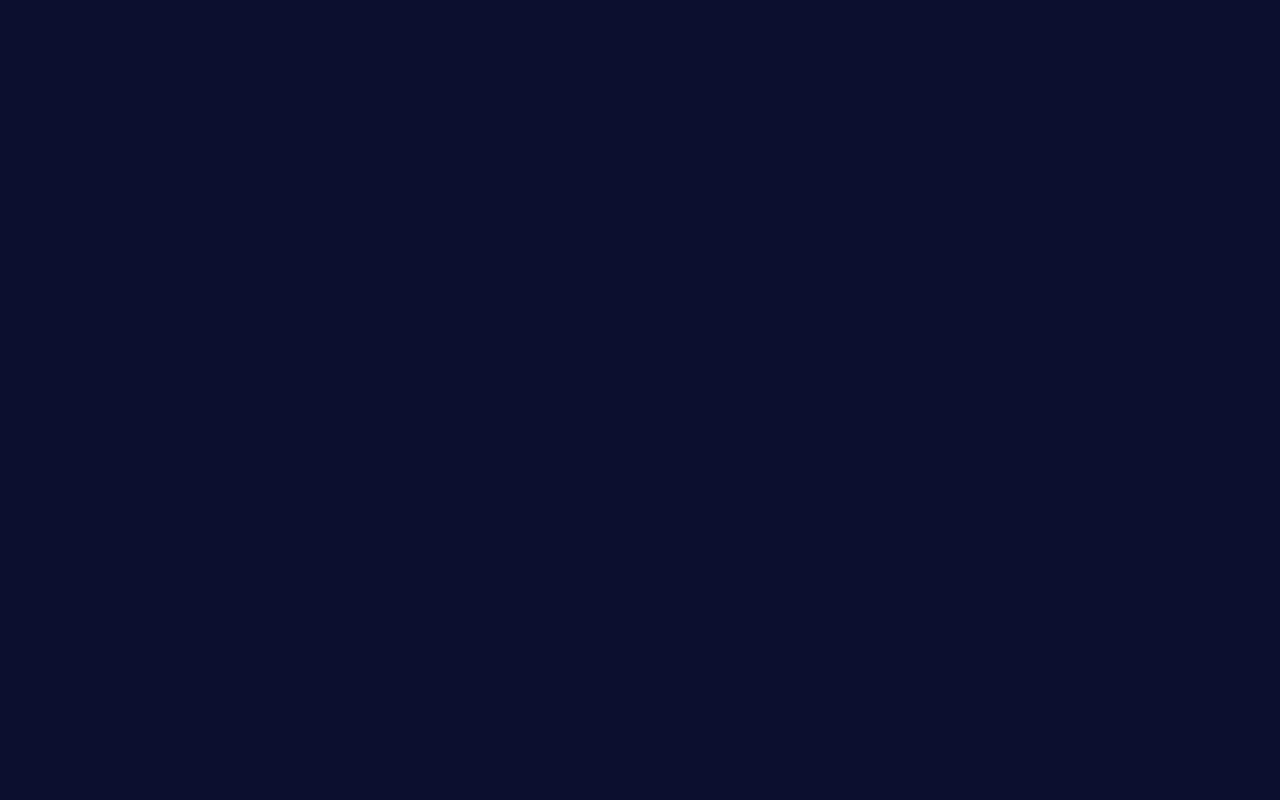
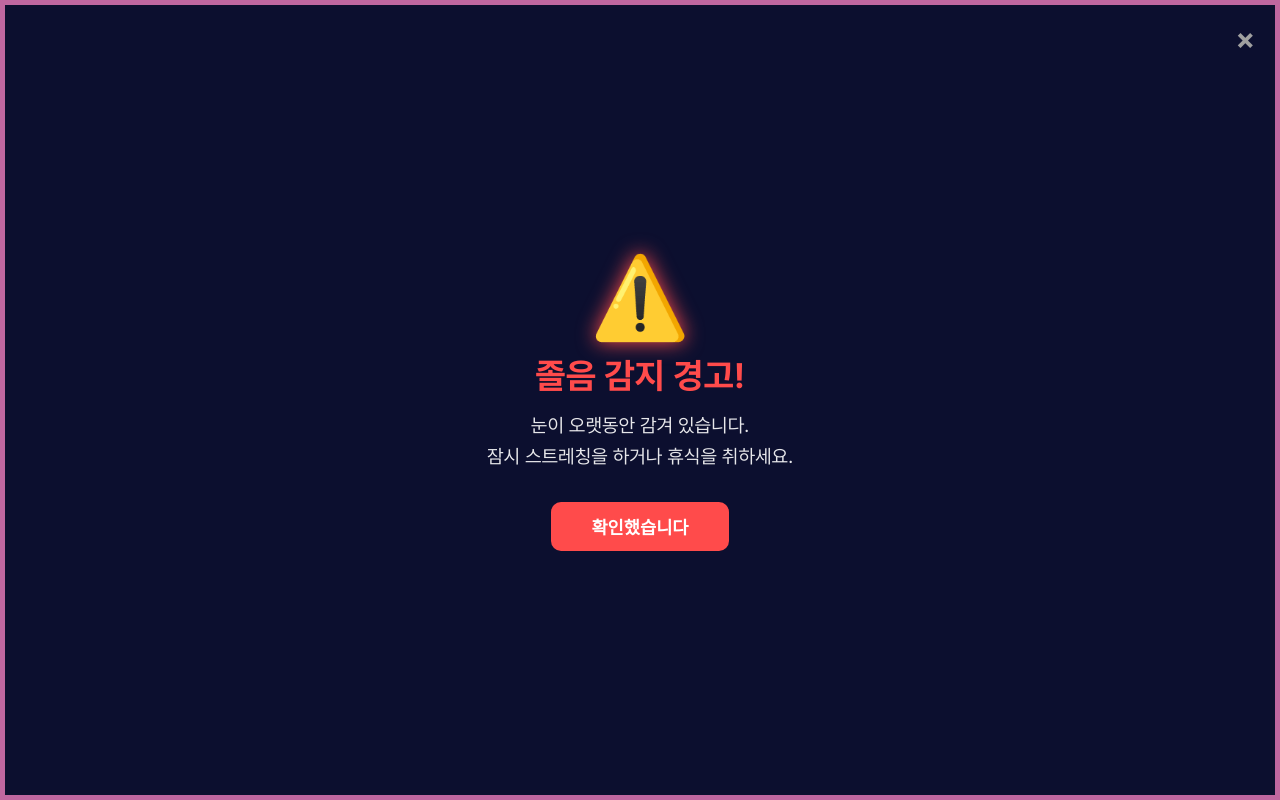
Before and after one commit to Inha02/HCI, a React (Create React App) app in the folder frontend/: page /drowsy-popup in a window 1280 px wide. Before the commit this address had no page. Built offline with nearby package versions, Linux system fonts and the light colour scheme.

Commit message:
눈데이터,졸음감지팝업

```diff
--- a/frontend/src/components/FaceMeshManager.jsx
+++ b/frontend/src/components/FaceMeshManager.jsx
@@ -1,24 +1,171 @@
 import React, { useEffect, useRef } from 'react';
+import { FaceLandmarker, FilesetResolver } from "@mediapipe/tasks-vision";
+
+// 랜드마크 인덱스
+const RIGHT_EYE = { p1: 33, p2: 160, p3: 158, p4: 133, p5: 153, p6: 144 };
+const LEFT_EYE = { p1: 362, p2: 385, p3: 387, p4: 263, p5: 373, p6: 380 };
+
+// Electron 통신 설정
+const electron = window.require ? window.require('electron') : null;
+const ipcRenderer = electron ? electron.ipcRenderer : null;
+
+// 데이터 수집용 외부 변수 (리렌더링 방지)
+let earBuffer = [];
+let blinkCount = 0;
+let isWasClosed = false;
+
+// 졸음 감지용 변수
+let earBelowThresholdStartTime = null;
+let maxEarBelowThresholdTime = 0;
+let isDrowsyWindowOpen = false;        // 팝업 중복 방지
+const DROWSY_THRESHOLD_TIME = 1500;    // 1.5초 기준
 
 const FaceMeshManager = ({ isActive }) => {
   const videoRef = useRef(null);
+  const landmarkerRef = useRef(null);
+  const requestRef = useRef(null);
 
+  const calculateEAR = (landmarks, eye) => {
+    const p = [
+      landmarks[eye.p1], landmarks[eye.p2], landmarks[eye.p3],
+      landmarks[eye.p4], landmarks[eye.p5], landmarks[eye.p6]
+    ];
+    const v1 = Math.hypot(p[1].x - p[5].x, p[1].y - p[5].y);
+    const v2 = Math.hypot(p[2].x - p[4].x, p[2].y - p[4].y);
+    const h = Math.hypot(p[0].x - p[3].x, p[0].y - p[3].y);
+    return (v1 + v2) / (2.0 * h);
+  };
+
+  // 1. MediaPipe 초기화
+  useEffect(() => {
+    const initMediaPipe = async () => {
+      const vision = await FilesetResolver.forVisionTasks(
+        "https://cdn.jsdelivr.net/npm/@mediapipe/tasks-vision@latest/wasm"
+      );
+      landmarkerRef.current = await FaceLandmarker.createFromOptions(vision, {
+        baseOptions: {
+          modelAssetPath: "https://storage.googleapis.com/mediapipe-models/face_landmarker/face_landmarker/float16/1/face_landmarker.task",
+          delegate: "GPU"
+        },
+        runningMode: "VIDEO",
+        numFaces: 1
+      });
+      console.log("✅ MediaPipe Face Landmarker 로드 완료");
+    };
+    initMediaPipe();
+  }, []);
+
+  // 2. 2초 주기 데이터 요약 및 졸음 판단 (백엔드 전송 포맷)
+  useEffect(() => {
+    if (!isActive) return;
+
+    const logAndCheckDrowsy = () => {
+      if (earBuffer.length === 0) return;
+
+      const avg = earBuffer.reduce((a, b) => a + b, 0) / earBuffer.length;
+      const isDrowsyNow = maxEarBelowThresholdTime >= DROWSY_THRESHOLD_TIME;
+
+      const payload = {
+        userId: 'test',
+        windowDuration: 2,
+        ear: {
+            avg: Number(avg.toFixed(4)),
+            min: Number(Math.min(...earBuffer).toFixed(4)),
+            max: Number(Math.max(...earBuffer).toFixed(4))
+        },
+        blink: { count: blinkCount },
+        drowsiness: {
+          earBelowThresholdTime: Math.round(maxEarBelowThresholdTime),
+          isDrowsy: isDrowsyNow,
+        },
+        timestamp: new Date().toLocaleTimeString()
+      };
+
+      console.log("%c📊 2초 요약 데이터", "color: #7B86FF; font-weight: bold;");
+      console.table(payload);
+
+      // 졸음 팝업 트리거
+      if (isDrowsyNow && !isDrowsyWindowOpen && ipcRenderer) {
+        ipcRenderer.send('open-drowsy-window');
+        isDrowsyWindowOpen = true;
+      }
+
+      // 버퍼 초기화
+      earBuffer = [];
+      blinkCount = 0;
+      maxEarBelowThresholdTime = 0;
+    };
+
+    const intervalId = setInterval(logAndCheckDrowsy, 2000);
+    return () => clearInterval(intervalId);
+  }, [isActive]);
+
+  // 3. 팝업 닫힘 이벤트 수신
+  useEffect(() => {
+    if (ipcRenderer) {
+      ipcRenderer.on('drowsy-window-closed', () => {
+        isDrowsyWindowOpen = false;
+      });
+    }
+    return () => {
+      if (ipcRenderer) ipcRenderer.removeAllListeners('drowsy-window-closed');
+    };
+  }, []);
+
+  // 4. 실시간 웹캠 분석 루프
   useEffect(() => {
     let stream = null;
+
+    const predict = () => {
+      if (landmarkerRef.current && videoRef.current && isActive) {
+        const startTimeMs = performance.now();
+        const results = landmarkerRef.current.detectForVideo(videoRef.current, startTimeMs);
+
+        if (results.faceLandmarks && results.faceLandmarks.length > 0) {
+          const landmarks = results.faceLandmarks[0];
+          const leftEAR = calculateEAR(landmarks, LEFT_EYE);
+          const rightEAR = calculateEAR(landmarks, RIGHT_EYE);
+          const avgEAR = (leftEAR + rightEAR) / 2;
+
+          earBuffer.push(avgEAR);
+
+          // 눈 깜박임 및 졸음(유지 시간) 판정
+          if (avgEAR < 0.2) {
+            if (!isWasClosed) {
+              earBelowThresholdStartTime = performance.now();
+              blinkCount++;
+              isWasClosed = true;
+              console.log("%c✨ Blink!", "color: #FF7B7B; font-weight: bold;");
+            } else {
+              // 감고 있는 시간 측정
+              const duration = performance.now() - earBelowThresholdStartTime;
+              if (duration > maxEarBelowThresholdTime) {
+                maxEarBelowThresholdTime = duration;
+              }
+              // 1.5초 넘으면 실시간 경고
+              if (duration > DROWSY_THRESHOLD_TIME) {
+                console.warn("⚠️ 졸음 감지 중...");
+              }
+            }
+          } else {
+            isWasClosed = false;
+            earBelowThresholdStartTime = null;
+          }
+        }
+        requestRef.current = requestAnimationFrame(predict);
+      }
+    };
 
     const startCamera = async () => {
       if (isActive) {
         try {
-          // 웹캠 스트림만
-          stream = await navigator.mediaDevices.getUserMedia({
-            video: { width: 640, height: 480 }
-          });
+          stream = await navigator.mediaDevices.getUserMedia({ video: { width: 640, height: 480 } });
           if (videoRef.current) {
             videoRef.current.srcObject = stream;
+            videoRef.current.onloadedmetadata = () => predict();
           }
         } catch (err) {
-          console.error("웹캠 접근 실패:", err);
-          alert("카메라를 찾을 수 없거나 권한이 거부되었습니다.");
+          console.error("웹캠 연결 실패:", err);
         }
       } else {
         stopCamera();
@@ -26,23 +173,17 @@ const FaceMeshManager = ({ isActive }) => {
     };
 
     const stopCamera = () => {
-      if (stream) {
-        stream.getTracks().forEach(track => track.stop());
-      }
-      if (videoRef.current) {
-        videoRef.current.srcObject = null;
-      }
+      if (stream) stream.getTracks().forEach(t => t.stop());
+      if (requestRef.current) cancelAnimationFrame(requestRef.current);
     };
 
     startCamera();
-
     return () => stopCamera();
   }, [isActive]);
 
   return (
     <div style={{ position: 'fixed', bottom: '20px', right: '20px', zIndex: 1000 }}>
       {isActive && (
-        <div style={{ textAlign: 'center' }}>
         <video
           ref={videoRef}
           autoPlay
@@ -51,12 +192,10 @@ const FaceMeshManager = ({ isActive }) => {
             width: '240px',
             borderRadius: '12px',
             border: '3px solid #7B86FF',
-              transform: 'scaleX(-1)', // 셀카 모드 반전
+            transform: 'scaleX(-1)',
             background: '#000'
           }}
         />
-          <p style={{ color: '#7B86FF', fontSize: '12px', marginTop: '5px' }}>웹캠 연결 확인됨</p>
-        </div>
       )}
     </div>
   );
--- a/frontend/src/components/Layout.jsx
+++ b/frontend/src/components/Layout.jsx
@@ -1,6 +1,6 @@
 import React from 'react';
 import { Outlet } from 'react-router-dom';
-import Navbar from './Navbar'; // Navbar 경로에 맞춰 수정하세요
+import Navbar from './Navbar';
 import styled from 'styled-components';
 
 const Layout = () => {
@@ -8,7 +8,7 @@ const Layout = () => {
     <Wrapper>
       <Navbar />
       <MainContent>
-        <Outlet /> {/* 이 자리에 UserHomePage, ExercisePage 등이 들어갑니다 */}
+        <Outlet /> {/* 페이지자리 */}
       </MainContent>
     </Wrapper>
   );
--- /dev/null
+++ b/frontend/src/pages/popup/DrowsinessPopup.jsx
@@ -0,0 +1,100 @@
+import React from 'react';
+import styled, { keyframes } from 'styled-components';
+
+const electron = window.require ? window.require('electron') : null;
+const ipcRenderer = electron ? electron.ipcRenderer : null;
+
+const DrowsinessPopup = () => {
+  const handleClose = () => {
+    if (ipcRenderer) {
+
+      ipcRenderer.send('close-drowsy-window');
+    }
+  };
+
+  return (
+    <Overlay>
+      <CloseIcon onClick={handleClose}>&times;</CloseIcon>
+      <Content>
+        <WarningIcon>⚠️</WarningIcon>
+        <Title>졸음 감지 경고!</Title>
+        <Message>
+          눈이 오랫동안 감겨 있습니다.<br />
+          잠시 스트레칭을 하거나 휴식을 취하세요.
+        </Message>
+        <ConfirmButton onClick={handleClose}>확인했습니다</ConfirmButton>
+      </Content>
+    </Overlay>
+  );
+};
+
+// 애니메이션: 경고 효과를 위한 깜박임
+const blink = keyframes`
+  0% { border-color: #FF4B4B; box-shadow: 0 0 10px #FF4B4B; }
+  50% { border-color: #7B86FF; box-shadow: 0 0 20px #7B86FF; }
+  100% { border-color: #FF4B4B; box-shadow: 0 0 10px #FF4B4B; }
+`;
+
+const Overlay = styled.div`
+  width: 100vw;
+  height: 100vh;
+  background: #0C0F2F;
+  display: flex;
+  justify-content: center;
+  align-items: center;
+  color: white;
+  position: relative;
+  border: 5px solid #FF4B4B;
+  box-sizing: border-box;
+  animation: ${blink} 1.5s infinite;
+`;
+
+const CloseIcon = styled.div`
+  position: absolute;
+  top: 15px;
+  right: 20px;
+  font-size: 30px;
+  font-weight: bold;
+  color: #A0A0A0;
+  cursor: pointer;
+  &:hover { color: #FF4B4B; }
+`;
+
+const Content = styled.div`
+  text-align: center;
+`;
+
+const WarningIcon = styled.div`
+  font-size: 5rem;
+  margin-bottom: 10px;
+  filter: drop-shadow(0 0 10px #FF4B4B);
+`;
+
+const Title = styled.h1`
+  font-size: 2.2rem;
+  color: #FF4B4B;
+  margin-bottom: 15px;
+  font-weight: 900;
+`;
+
+const Message = styled.p`
+  font-size: 1.2rem;
+  line-height: 1.6;
+  margin-bottom: 30px;
+  opacity: 0.9;
+`;
+
+const ConfirmButton = styled.button`
+  background: #FF4B4B;
+  color: white;
+  border: none;
+  padding: 12px 40px;
+  border-radius: 10px;
+  font-size: 1.1rem;
+  font-weight: bold;
+  cursor: pointer;
+  transition: transform 0.2s;
+  &:hover { transform: scale(1.05); background: #FF3333; }
+`;
+
+export default DrowsinessPopup;
--- a/frontend/src/router/AppRouter.jsx
+++ b/frontend/src/router/AppRouter.jsx
@@ -13,6 +13,7 @@ import ExerciseCompletePage from '../pages/exercise/ExerciseCompletePage';
 import MyPage from '../pages/user/MyPage';
 import EditUserInfoPage from '../pages/user/EditUserInfoPage';
 import DashboardPage from '../pages/user/DashboardPage';
+import DrowsinessPopup from '../pages/popup/DrowsinessPopup';
 
 function AppRouter() {
   return (
@@ -37,6 +38,7 @@ function AppRouter() {
         <Route path="/exercise3" element={<Mode3Page />} />
         <Route path="/exercisecomplete" element={<ExerciseCompletePage />} />
         <Route path="/editinfo" element={<EditUserInfoPage />} />
+        <Route path="/drowsy-popup" element={<DrowsinessPopup />} />
       </Routes>
     </BrowserRouter>
   );
```
Also changed, not shown: frontend/main.js (+53 -12 lines). Lines whose indentation alone changed are shown as unchanged.
